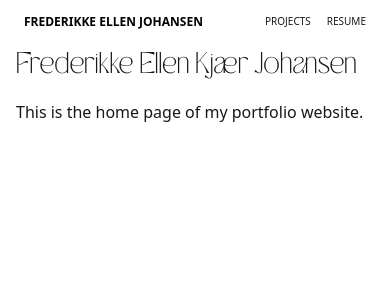
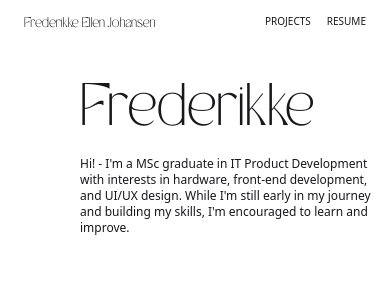
Before and after one commit to FrederikkeJohansen/portfolio, a React (Vite) app in the folder coolPortfolio/: page / in a window 390 px wide. Shown: the top 300 px of the page. Built offline with nearby package versions, Linux system fonts and the light colour scheme.

Commit message:
Homepage udpated with hero and navbar

```diff
--- /dev/null
+++ b/coolPortfolio/src/components/Hero.jsx
@@ -0,0 +1,20 @@
+function Hero() {
+  return (
+    <div className="mx-auto h-full flex flex-col items-start pt-12 md:pt-16 lg:pt-24 pl-20">
+      <h1
+        className="text-6xl sm:text-7xl md:text-8xl lg:text-9xl"
+        style={{ fontFamily: "MilkyWalky" }}
+      >
+        Frederikke
+      </h1>
+      <p className="font-extralight text-xs sm:text-sm md:text-base xs:w-6/12 sm:w-3/4 md:w-2/3 lg:w-1/2 mt-4">
+        Hi! - I'm a MSc graduate in IT Product Development with interests in
+        hardware, front-end development, and UI/UX design. While I'm still early
+        in my journey and building my skills, I'm encouraged to learn and
+        improve.
+      </p>
+    </div>
+  );
+}
+
+export default Hero;
--- a/coolPortfolio/src/components/NavBar.jsx
+++ b/coolPortfolio/src/components/NavBar.jsx
@@ -1,18 +1,37 @@
-import { Link } from 'react-router-dom';
-import '../styles/CustomStyles.css';
-import '../styles/Font.css';
+import { Link } from "react-router-dom";
+import "../styles/CustomStyles.css";
+import "../styles/Font.css";
 function NavBar() {
   return (
     <div className="navbar min-h-0 h-8 py-0 items-center px-4">
       <div className="flex-1">
-        <ul className="menu menu-horizontal font-light text-xs h-8 min-h-0 items-center">
-          <li><Link to="/" className="px-0 custom-underline hover:bg-white text-black font-bold">FREDERIKKE ELLEN JOHANSEN</Link></li>
+        <ul className="menu menu-horizontal font-light h-8 min-h-0 items-center text-s">
+          <li>
+            <Link
+              to="/"
+              className="px-0 custom-underline hover:bg-white text-black font-bold"
+              style={{ fontFamily: "MilkyWalky" }}
+            >
+              Frederikke Ellen Johansen
+            </Link>
+          </li>
         </ul>
       </div>
       <div className="flex-none">
-        <ul className="menu menu-horizontal font-light h-8 min-h-0 items-center custom-fontSize">
-          <li><Link to="/projects" className="px-0 mx-4 custom-underline hover:bg-white">PROJECTS</Link></li>
-          <li><Link to="/resume" className="px-0 custom-underline hover:bg-white">RESUME</Link></li>
+        <ul className="menu menu-horizontal font-extralight h-8 min-h-0 items-center custom-fontSize">
+          <li>
+            <Link
+              to="/projects"
+              className="px-0 mx-4 custom-underline hover:bg-white"
+            >
+              PROJECTS
+            </Link>
+          </li>
+          <li>
+            <Link to="/resume" className="px-0 custom-underline hover:bg-white">
+              RESUME
+            </Link>
+          </li>
         </ul>
       </div>
     </div>
--- a/coolPortfolio/src/pages/HomePage.jsx
+++ b/coolPortfolio/src/pages/HomePage.jsx
@@ -1,10 +1,6 @@
+import Hero from "../components/Hero";
 function HomePage() {
-  return (
-    <div className="container mx-auto p-4">
-      <h1 className="text-3xl font-bold mb-4" style={{fontFamily: 'MilkyWalky'}}>Frederikke Ellen Kjær Johansen</h1>
-      <p className="mb-4">This is the home page of my portfolio website.</p>
-    </div>
-  );
+  return <Hero />;
 }
 
 export default HomePage;
```
Also changed, not shown: coolPortfolio/src/App.jsx (+8 -8 lines).
